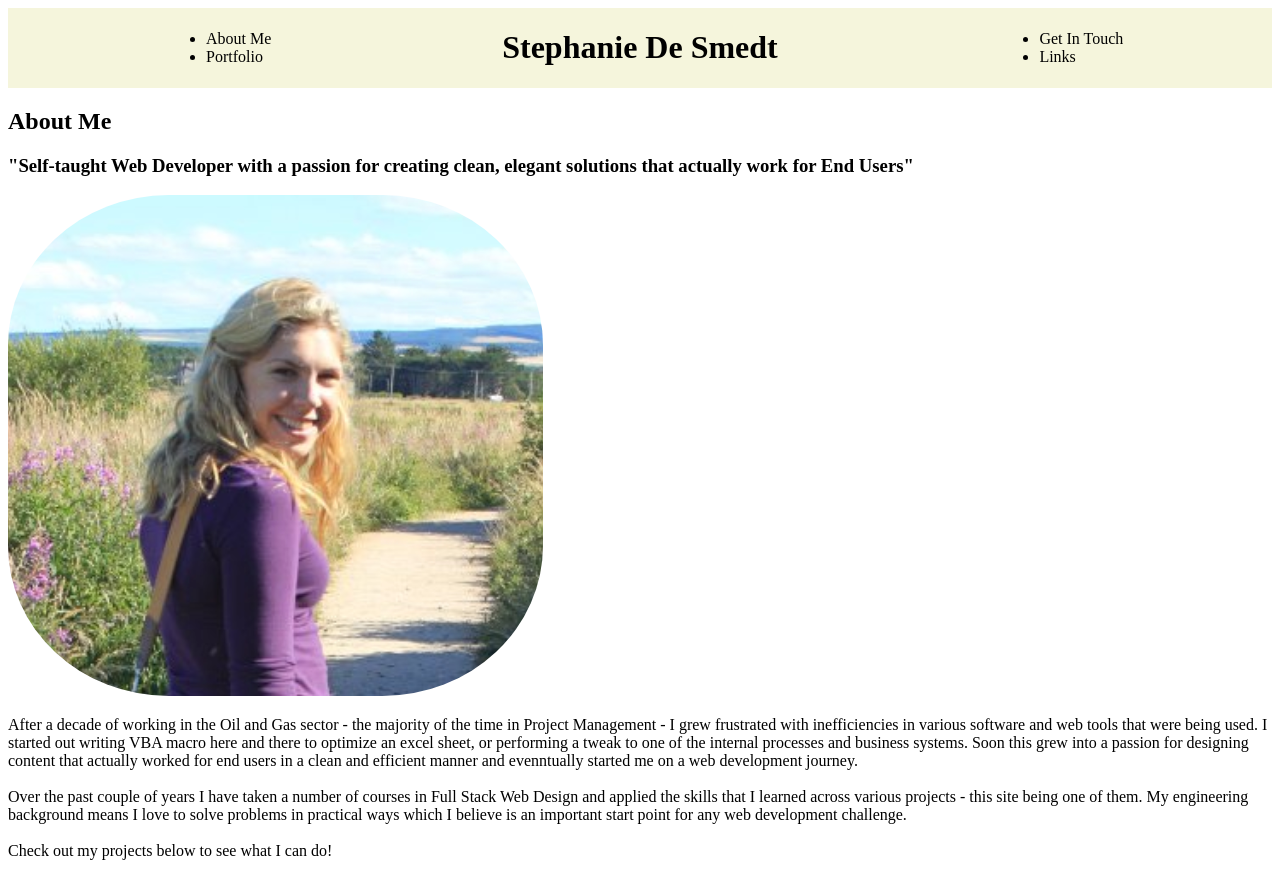
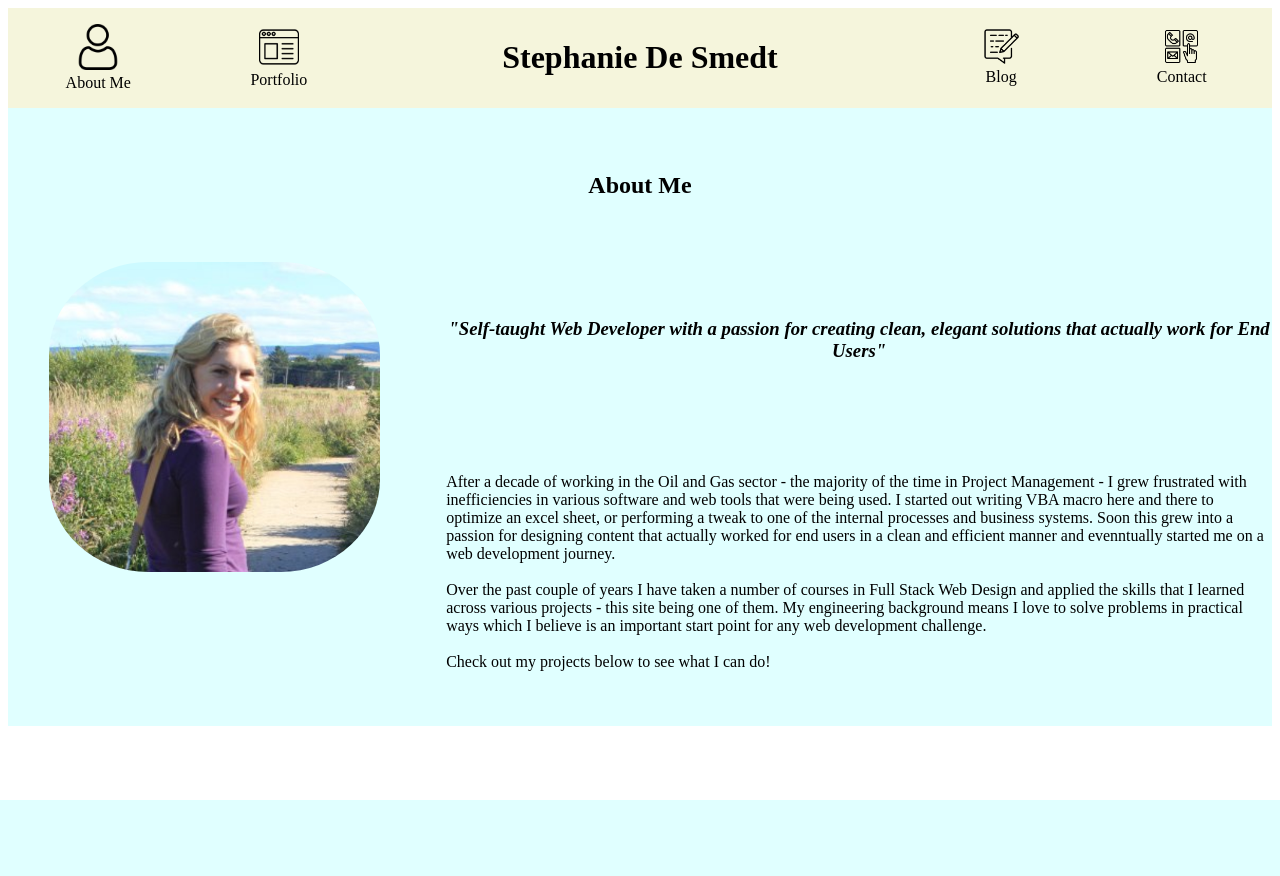
Before and after one commit to sdesmedt/steffds.github.io, a PHP site: page / in a window 1280 px wide. After the commit the page ends 800 px from the top, so only its background shows below. Run offline with PHP 8.4, Linux system fonts and the light colour scheme.

Commit message:
Layout Updates

```diff
--- a/index.html
+++ b/index.html
@@ -16,15 +16,23 @@
 
 <body>
 <header>
-     <ul class="nav" id="leftnav">
-         <li>About Me</li>
-         <li>Portfolio</li>
-    </ul>
+    <figure id="aboutmenav">
+        <img class="navimg" src="resources/about-me-icon.png">
+        <figcaption>About Me</figcaption>
+    </figure>
+    <figure id="portfolionav">
+        <img class="navimg" src="resources/portfolio-icon.png">
+        <figcaption>Portfolio</figcaption>
+    </figure>
     <h1>Stephanie De Smedt</h1>
-    <ul class="nav" id="rightnav">
-        <li>Get In Touch</li>
-        <li>Links</li>
-    </ul>
+    <figure id="blognav">
+        <img class="navimg" src="resources/blog-icon.png">
+        <figcaption>Blog</figcaption>
+    </figure>
+    <figure id="contactnav">
+        <img class="navimg" src="resources/contact-icon.png">
+        <figcaption>Contact</figcaption>
+    </figure>
 </header>
 
 <main>
--- a/style.css
+++ b/style.css
@@ -9,51 +9,62 @@ header {
     grid-row: 1 / span 1;
     background-color: beige;
     display: grid;
-    grid-template-columns: 1fr 1fr 1fr;
+    grid-template-columns: 1fr 1fr 3fr 1fr 1fr;
+    place-items: center;
     width: 100%;
-    position:sticky;
+    text-align: center;
 }
 header h1 {
     color: black;
     font-size: 2rem;
     font-weight: bold;
-    text-align: center;
+    grid-column: 3 / span 1;
+}
+.navimg{
+    width: 70%;
+    max-width: 50px;
+}
+}
+#aboutmenav {
+    grid-column: 1 / span 1;
+}
+#portfolionav{
     grid-column: 2 / span 1;
 }
-.nav {
-    color:black;
-    display: inline;
-    margin: 1%;
-    place-self: center center;
+#blognav{
+    grid-column: 4 / span 1;
 }
-#leftnav {
-    grid-column: 1 / span 1;
-}
-#rigthnav {
-    grid-column: 3 / span 1;
+#contactnav{
+    grid-column: 5 / span 1;
 }
 
-.about-me {
+#about-me {
     grid-row: 2 / span 1;
+    width: 100%;
     display: grid;
-    width: 100%;
     grid-template-columns: 1fr 2fr;
     grid-template-rows: 1fr 1fr 1fr 1fr;
     background-color: lightcyan;
-    place-content: center center;
+    place-items: center;
+    column-gap: 2%;
 }
-#amtitle {
+#am-title {
     grid-column: 1 / span 2;
     grid-row: 1 / span 1;
 }
-#amquote {
+#am-quote {
     grid-column: 2 / span 1;
     grid-row: 2 / span 1;
+    text-align: center;
+    font-style: italic;
 }
 #StefAberdeen {
     grid-column: 1 / span 1;
     grid-row: 2 / span 2;
     border-radius: 30%;
+    width: 80%;
+    max-width: 400px;
+    align-self: center;
 }
 #am-desc{
     grid-column: 2 / span 1;
```
Also changed, not shown: resources/about-me-icon.png (added), resources/blog-icon.png (added), resources/contact-icon.png (added), resources/portfolio-icon.png (added).
